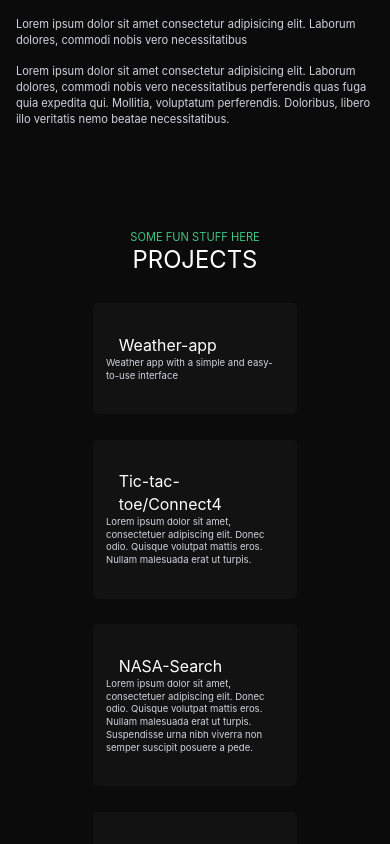
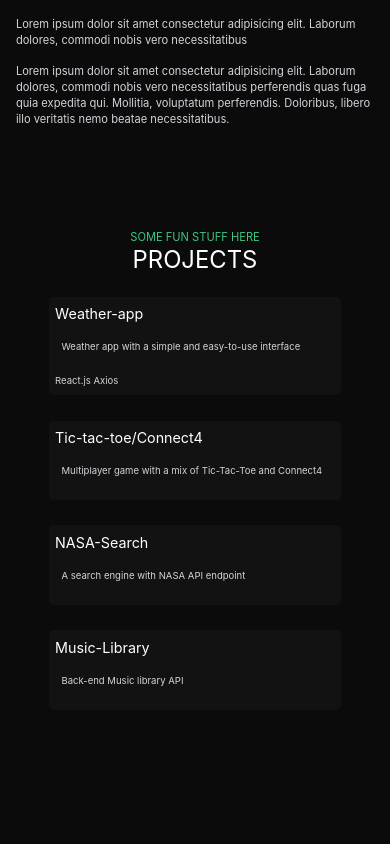
Before and after one commit to Olipolite/portfolioreact, a React (Create React App) app: page / in a window 390 px wide. Shown: the part 1640-2484 px from the top of the page. Built offline with nearby package versions, Linux system fonts and the light colour scheme.

Commit message:
Working on card sizes and making sure its consistent, happy with the size on mobile device/tablet

```diff
--- a/src/components/About.jsx
+++ b/src/components/About.jsx
@@ -10,7 +10,7 @@ function About() {
           <p className="text-cactus text-[12px] pt-10 lg:pt-0">WHO IS THIS GUY?</p>
           <h3 className="text-3xl text-white pb-4">OLIVER ÖQUIST</h3>
           <div>
-            <p className="text-sm text-left text-gray-300 whitespace-pre-line">
+            <p className="text-sm lg:pr-5 text-left text-gray-300 whitespace-pre-line">
               Lorem ipsum dolor sit amet consectetur adipisicing elit.
               Non velit nesciunt molestiae voluptates, iure cupiditate,
               molestias doloremque vel consequuntur
--- a/src/components/Card.jsx
+++ b/src/components/Card.jsx
@@ -4,13 +4,16 @@ import Proptypes from 'prop-types';
 
 function Card(props) {
   return (
-    <div className="container bg-asphalt rounded-md overflow-hidden mx-0 p-0">
+    <div className="container flex bg-asphalt rounded-md overflow-hidden  m-2 p-2">
       <a href={props.link}>
-        <div className="my-5 py-5">
-          <div className="mx-8">
-            <h2 className="text-xl text-white">{props.title}</h2>
+        <div className="">
+          <div className="flex justify-start">
+            <h2 className="text-lg text-white">{props.title}</h2>
           </div>
-          <p className="mx-4 text-xs text-gray-300">{props.description}</p>
+          <p className="ml-2 mr-4 my-5 text-xs text-gray-300">{props.description}</p>
+          <div>
+            <span className="text-xs">{props.tech}</span>
+          </div>
         </div>
       </a>
     </div>
@@ -23,4 +26,5 @@ Card.propTypes = {
   title: Proptypes.string.isRequired,
   description: Proptypes.string.isRequired,
   link: Proptypes.string.isRequired,
+  tech: Proptypes.string.isRequired,
 };
--- a/src/components/Project.jsx
+++ b/src/components/Project.jsx
@@ -6,16 +6,16 @@ import { cardData } from '../data';
 
 function Project() {
   return (
-    <div className="container min-h-screen pt-32 mx-auto sm:px-4">
+    <div className="container min-h-screen pt-32 mx-auto px-4 sm:px-4 lg:px-20">
       <div id="project" className="flex flex-col items-center justify-center text-sm text-cactus">
         SOME FUN STUFF HERE
         <p className="text-3xl text-white">
           PROJECTS
         </p>
       </div>
-      <div className="flex flex-col justify-center items-center pt-5 lg:grid lg:grid-cols-2 mx-auto text-gray-300">
-        {cardData.map((card) => (
-          <div className="flex items-center justify-center rounded-xl m-4 w-64 h-50">
+      <div className="grid gap-4 justify-center items-center pt-5 md:grid-cols-2 lg:grid-cols-2 text-gray-300">
+        {cardData.map((card, index) => (
+          <div key={index} className="flex items-center justify-center rounded-xl">
             <Card {...card} />
           </div>
         ))}
--- a/src/data.js
+++ b/src/data.js
@@ -5,20 +5,24 @@ export const cardData = [
     title: 'Weather-app',
     description: 'Weather app with a simple and easy-to-use interface',
     link: 'https://github.com/Olipolite/weather-app',
+    tech: 'React.js Axios',
   },
   {
     title: 'Tic-tac-toe/Connect4',
-    description: 'Lorem ipsum dolor sit amet, consectetuer adipiscing elit. Donec odio. Quisque volutpat mattis eros. Nullam malesuada erat ut turpis.',
+    description: 'Multiplayer game with a mix of Tic-Tac-Toe and Connect4',
     link: 'https://github.com/Olipolite/tic-tac-toe',
+    tech: '',
   },
   {
     title: 'NASA-Search',
-    description: 'Lorem ipsum dolor sit amet, consectetuer adipiscing elit. Donec odio. Quisque volutpat mattis eros. Nullam malesuada erat ut turpis. Suspendisse urna nibh viverra non semper suscipit posuere a pede.',
+    description: 'A search engine with NASA API endpoint',
     link: 'https://github.com/Olipolite/React-NASA-search',
+    tech: '',
   },
   {
     title: 'Music-Library',
-    description: 'Lorem ipsum dolor sit amet, consectetuer adipiscing elit. Donec odio. Quisque volutpat mattis eros. Nullam malesuada erat ut turpis. Suspendisse urna nibh viverra non semper suscipit posuere a pede.',
+    description: 'Back-end Music library API',
     link: 'https://github.com/Olipolite/music-library',
+    tech: '',
   },
 ];
```
